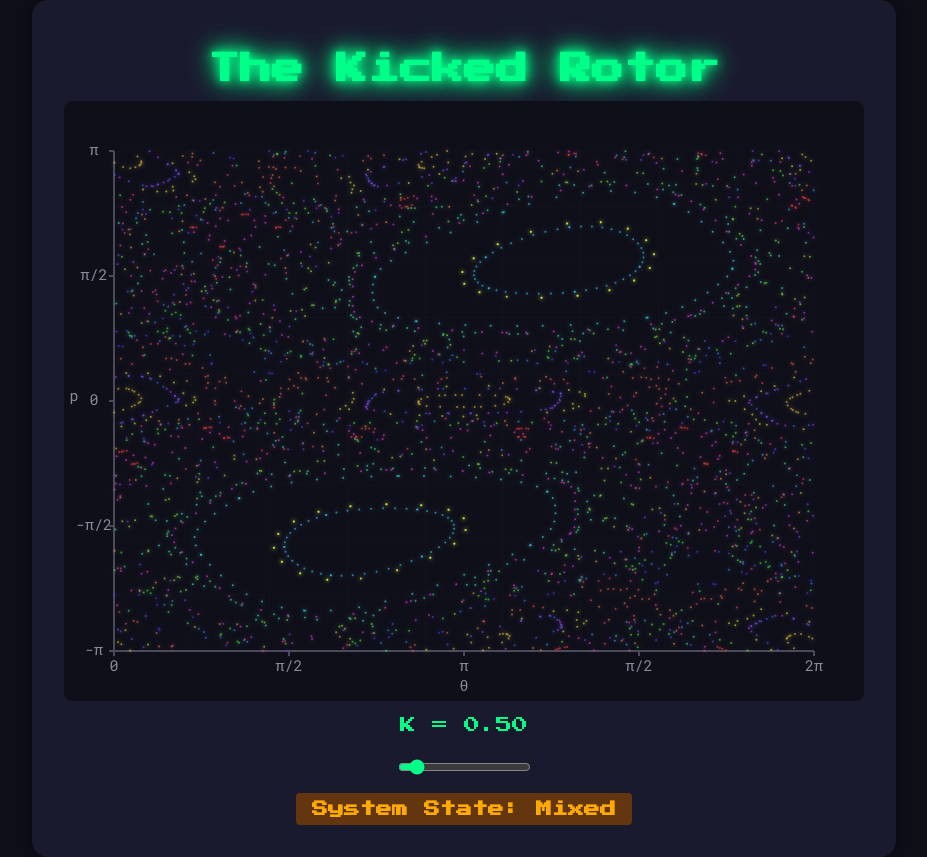
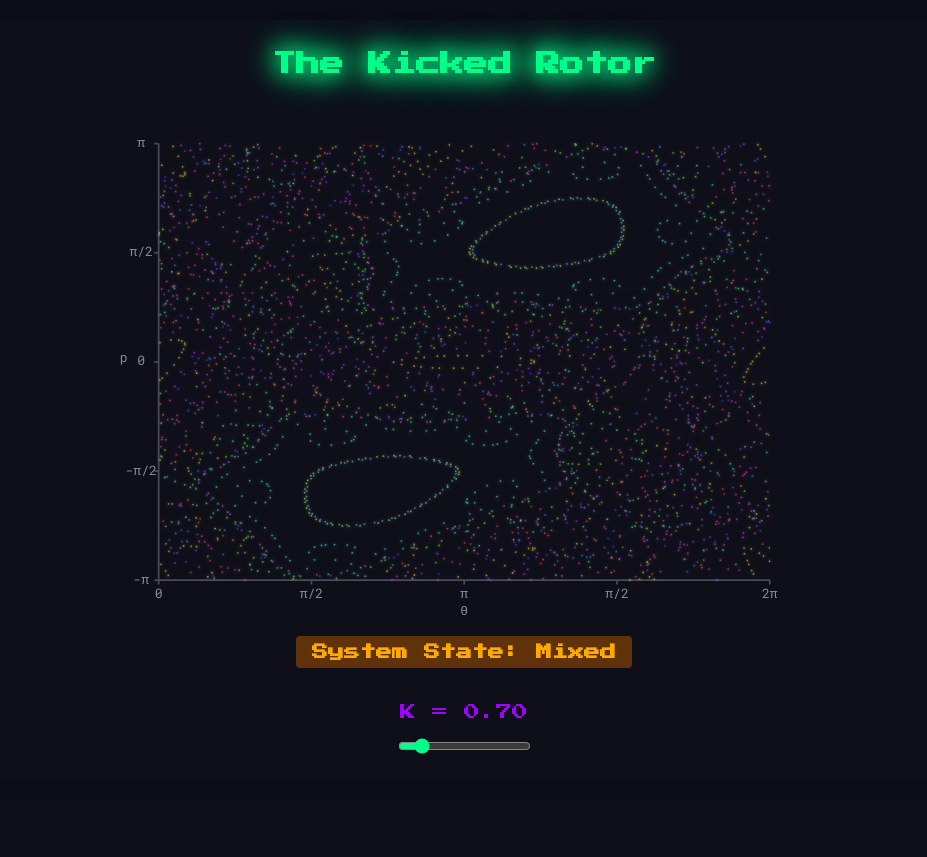
Before and after one commit to IlyaOrson/KickedRotor, a SvelteKit app: page / in a window 1280 px wide. Shown: the whole page, without its empty margins (176-1103 px from the left). After the commit the page ends 800 px from the top, so only its background shows below. Built offline with nearby package versions, Linux system fonts and the light colour scheme.

Commit message:
Update phase space interaction and styling improvements

```diff
--- a/src/routes/+page.svelte
+++ b/src/routes/+page.svelte
@@ -14,7 +14,7 @@
   const TWO_PI = 2 * PI;
 
   // State
-  let k = $state(0.5);
+  let k = $state(0.7);
   let trajectories = $state<Trajectory[]>([]);
   let clickTrajectory = $state<Trajectory | null>(null);
 
@@ -75,33 +75,39 @@
       });
   }
 
-  function handleCanvasClick(event: MouseEvent) {
-    const rect = (event.target as SVGElement).getBoundingClientRect();
-    const x = event.clientX - rect.left;
-    const y = event.clientY - rect.top;
+  function handleCanvasClick(event: MouseEvent | KeyboardEvent) {
+    if (event instanceof MouseEvent) {
+      const svg = document.querySelector('.phase-space') as SVGGraphicsElement;
+      const pt = new DOMPoint();
+      const CTM = svg.getScreenCTM();
 
-    // Convert click coordinates to phase space
-    const theta = ((x - MARGIN) / (WIDTH - 2 * MARGIN)) * TWO_PI;
-    const p = -((y - MARGIN) / (HEIGHT - 2 * MARGIN)) * TWO_PI + PI;
+      if (CTM) {
+        pt.x = event.clientX;
+        pt.y = event.clientY;
 
-    clickTrajectory = generateTrajectory(theta, p);
+        // Transform the point from screen coordinates to SVG coordinates
+        const svgPoint = pt.matrixTransform(CTM.inverse());
+
+        // Convert SVG coordinates to phase space coordinates
+        const theta = ((svgPoint.x - MARGIN) / (WIDTH - 2 * MARGIN)) * TWO_PI;
+        const p = ((HEIGHT - svgPoint.y - MARGIN) / (HEIGHT - 2 * MARGIN)) * TWO_PI - PI;
+
+        clickTrajectory = generateTrajectory(theta, p);
+      }
+    } else if (event instanceof KeyboardEvent) {
+      // Handle keyboard event
+      // You can add specific logic for keyboard events if needed
+    }
   }
 
   function handleCanvasKeydown(event: KeyboardEvent) {
-    if (event.key === "Enter" || event.key === " ") {
-      const rect = (event.target as SVGElement).getBoundingClientRect();
-      const x = rect.left + rect.width / 2;
-      const y = rect.top + rect.height / 2;
-      const mouseEvent = new MouseEvent("click", {
-        clientX: x,
-        clientY: y,
-      });
-      handleCanvasClick(mouseEvent);
+    if (event.key === 'Enter' || event.key === ' ') {
+      handleCanvasClick(event);
     }
   }
 
   function handleCanvasKeypress(event: KeyboardEvent) {
-    if (event.key === "Enter" || event.key === " ") {
+    if (event.key === 'Enter' || event.key === ' ') {
       event.preventDefault();
     }
   }
@@ -125,8 +131,8 @@
     tabindex="0"
   >
     <svg
-      width={WIDTH}
-      height={HEIGHT}
+      viewBox={`0 0 ${WIDTH} ${HEIGHT}`}
+      preserveAspectRatio="xMidYMid meet"
       role="img"
       aria-label="Phase space visualization"
       class="phase-space"
@@ -233,11 +239,17 @@
     {/if}
   </svg>
 </div>
-
+  <div
+    class="system-state"
+    class:regular={systemState === "Regular"}
+    class:mixed={systemState === "Mixed"}
+    class:chaotic={systemState === "Chaotic"}
+  >
+    System State: {systemState}
+  </div>
   <div class="controls">
     <div class="parameter-control">
       <div class="k-value">K = {k.toFixed(2)}</div>
-      <!-- <label for="k-param">K = {k.toFixed(2)}</label> -->
       <input
         id="k-param"
         type="range"
@@ -247,15 +259,6 @@
         bind:value={k}
       />
     </div>
-
-    <div
-      class="system-state"
-      class:regular={systemState === "Regular"}
-      class:mixed={systemState === "Mixed"}
-      class:chaotic={systemState === "Chaotic"}
-    >
-      System State: {systemState}
-    </div>
   </div>
 </div>
 
@@ -264,38 +267,40 @@
   @import url('https://fonts.googleapis.com/css2?family=Roboto+Mono&display=swap');
 
   .kicked-rotor {
-    background: #1a1a2e;
-    padding: 2rem;
+    background: #0f0f1a;
+    padding: 1rem;
     border-radius: 1rem;
     box-shadow: 0 0 20px rgba(0, 0, 0, 0.5);
     display: flex;
     flex-direction: column;
     align-items: center;
-    justify-content: center;
-    max-width: 100%;
+    width: 95vw;
+    max-height: 95vh;
     margin: auto;
+    box-sizing: border-box;
+    position: relative;
+    gap: 0.5rem;
   }
 
   .title {
     font-family: 'Press Start 2P', cursive;
     color: #00ff88;
-    text-shadow: 0 0 10px #00ff88, 0 0 20px #00ff88, 0 0 30px #00ff88;
-    margin-bottom: 1rem;
+    font-size: clamp(1rem, 4vw, 1.5rem);
+    min-height: var(--min-title-height);
+    text-align: center;
+    position: relative;
+    z-index: 10;
+    padding: 0 1rem;
+    text-shadow: 0 0 20px #00ff88, 0 0 30px #00ff88, 0 0 40px #00ff88;
   }
 
   .svg-container {
     width: 100%;
-    max-width: 800px;
+    aspect-ratio: 8/6;
     display: flex;
     justify-content: center;
-  }
-
-  .phase-space {
-    background: #0f0f1a;
-    border-radius: 0.5rem;
-    overflow: hidden;
-    width: 100%;
-    height: auto;
+    flex-shrink: 5;
+    min-height: 0;
   }
 
   .grid-line {
@@ -317,7 +322,7 @@
   .axis-label,
   .tick-label {
     fill: #8a8a9a;
-    font-size: 15px;
+    font-size: clamp(10px, 2vw, 15px);
     text-anchor: middle;
     font-family: 'Roboto Mono', monospace;
     user-select: none;
@@ -331,16 +336,18 @@
     fill: var(--trajectory-color);
     opacity: 0.6;
     filter: drop-shadow(0 0 2px var(--trajectory-color));
+    r: clamp(0.5px, 0.2vw, 1px);
   }
 
   .click-trajectory circle {
     fill: #00ff88;
     filter: drop-shadow(0 0 4px #00ff88);
     opacity: 0.8;
+    r: clamp(0.75px, 0.3vw, 1.5px);
   }
 
   .controls {
-    margin-top: 1rem;
+    margin: 0.5rem 0;
     display: flex;
     flex-direction: column;
     gap: 1rem;
@@ -358,8 +365,9 @@
 
   .k-value {
     font-family: 'Press Start 2P', cursive;
-    color: #00ff88;
-    margin-bottom: 0.5rem;
+    color: #a200ff;
+    font-size: clamp(0.7rem, 1.5vw, 1rem);
+    margin-top: 1rem;
   }
 
   input[type="range"] {
@@ -369,11 +377,14 @@
   }
 
   .system-state {
+    font-size: clamp(0.7rem, 1.5vw, 1rem);
+    margin: 0.25rem 0;
     padding: 0.5rem 1rem;
     border-radius: 0.25rem;
     font-weight: bold;
     transition: all 0.3s;
     text-align: center;
+    vertical-align: baseline;
     font-family: 'Press Start 2P', cursive;
   }
 
@@ -392,6 +403,35 @@
     color: #ff4444;
   }
 
+  @media (max-height: 600px) {
+    .kicked-rotor {
+      padding: 0.5rem;
+      gap: 0.25rem;
+    }
+
+    .title {
+      margin: 0;
+      padding: 0.25rem;
+    }
+
+    .controls {
+      margin: 0.25rem 0;
+      gap: 0.5rem;
+    }
+
+    .parameter-control {
+      gap: 0.5rem;
+    }
+
+    .system-state {
+      padding: 0.25rem 0.5rem;
+    }
+
+    input[type="range"] {
+      transform: scale(0.9);
+    }
+  }
+
   :global(body) {
     background: #0f0f1a;
     color: #fff;
```
